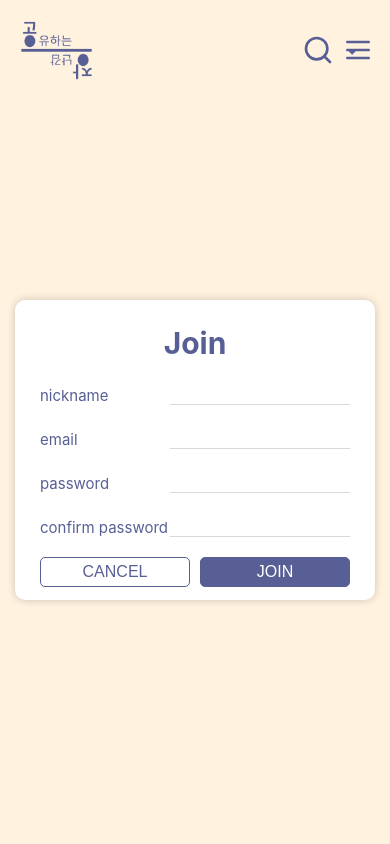
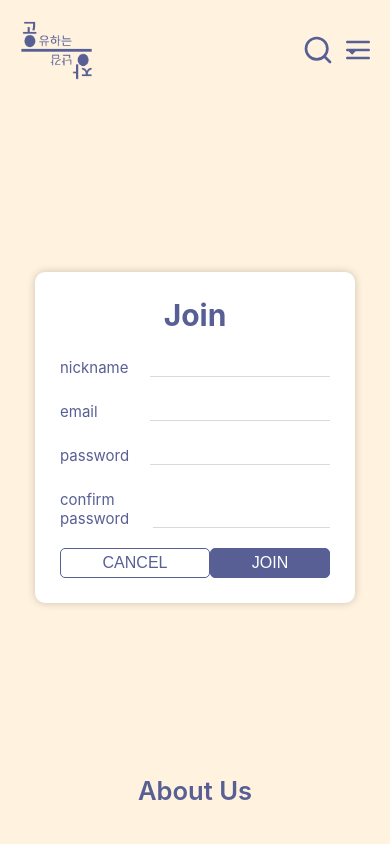
Before and after one commit to yjy1412/GongJang, a React (Create React App) app in the folder client/: page /join in a window 390 px wide. Shown: the top 844 px of the page. Built offline with nearby package versions, Linux system fonts and the light colour scheme; no server answers.

Commit message:
feat : 회원가입 반응형

```diff
--- a/client/src/pages/Join.js
+++ b/client/src/pages/Join.js
@@ -7,8 +7,7 @@ import { fetchSignUp, initialize } from '../feature/userSlice';
 
 
 const AuthBackground = styled.div`
-  margin-top: 200px;
-  margin-bottom: 255px;
+  height: 80vh;
   display:flex;
   justify-content: center;
   align-items: center;
@@ -17,8 +16,8 @@ const AuthBackground = styled.div`
 const AuthJoinBlock = styled.div`
   border-radius: 10px;
   padding: 25px;
-  width: 360px;
-  height: 300px;
+  max-width: 320px;
+  width: 100%;
   background-color: white;
   box-shadow: 0 0 8px rgba(0, 0, 0, 0.2);
   display: flex;
```
